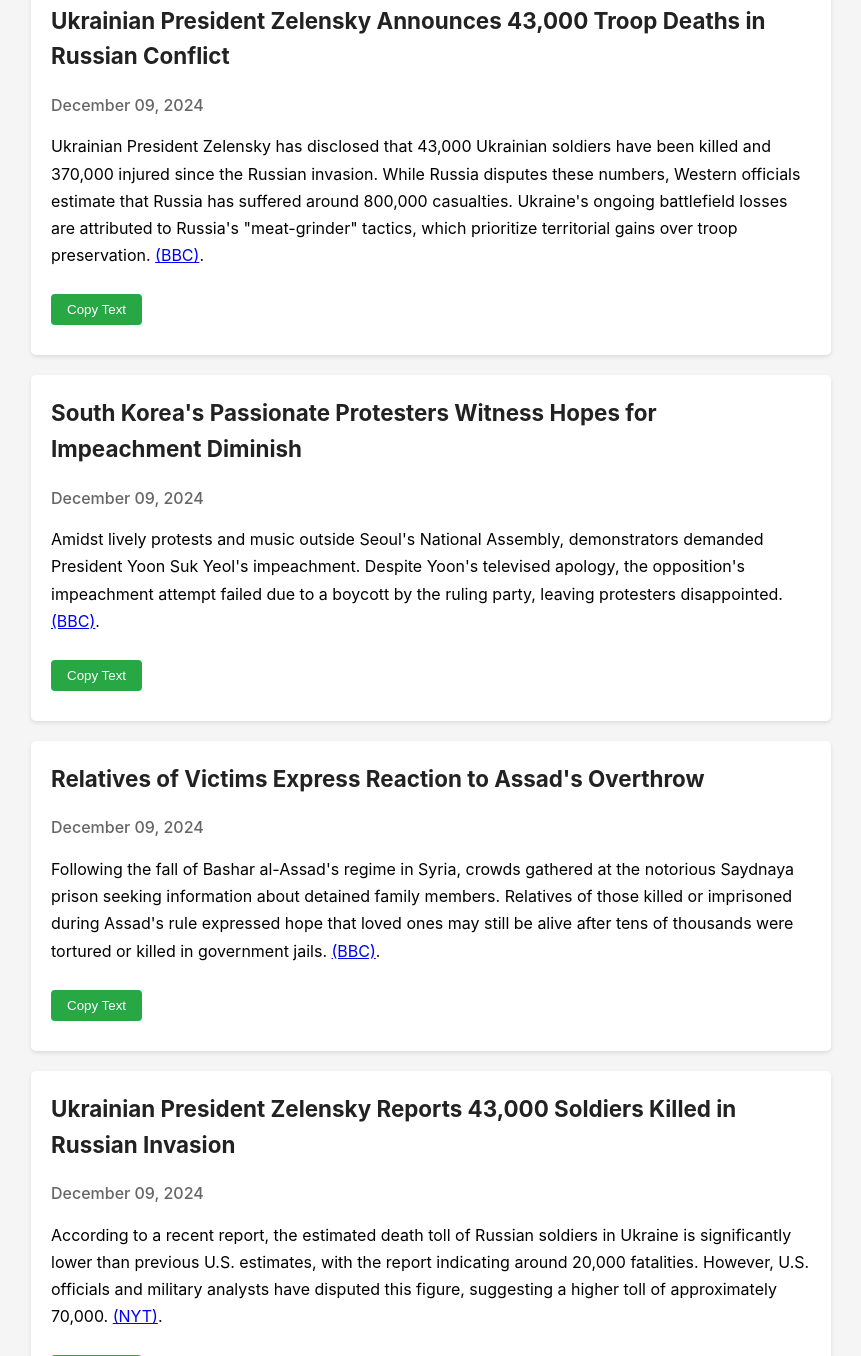
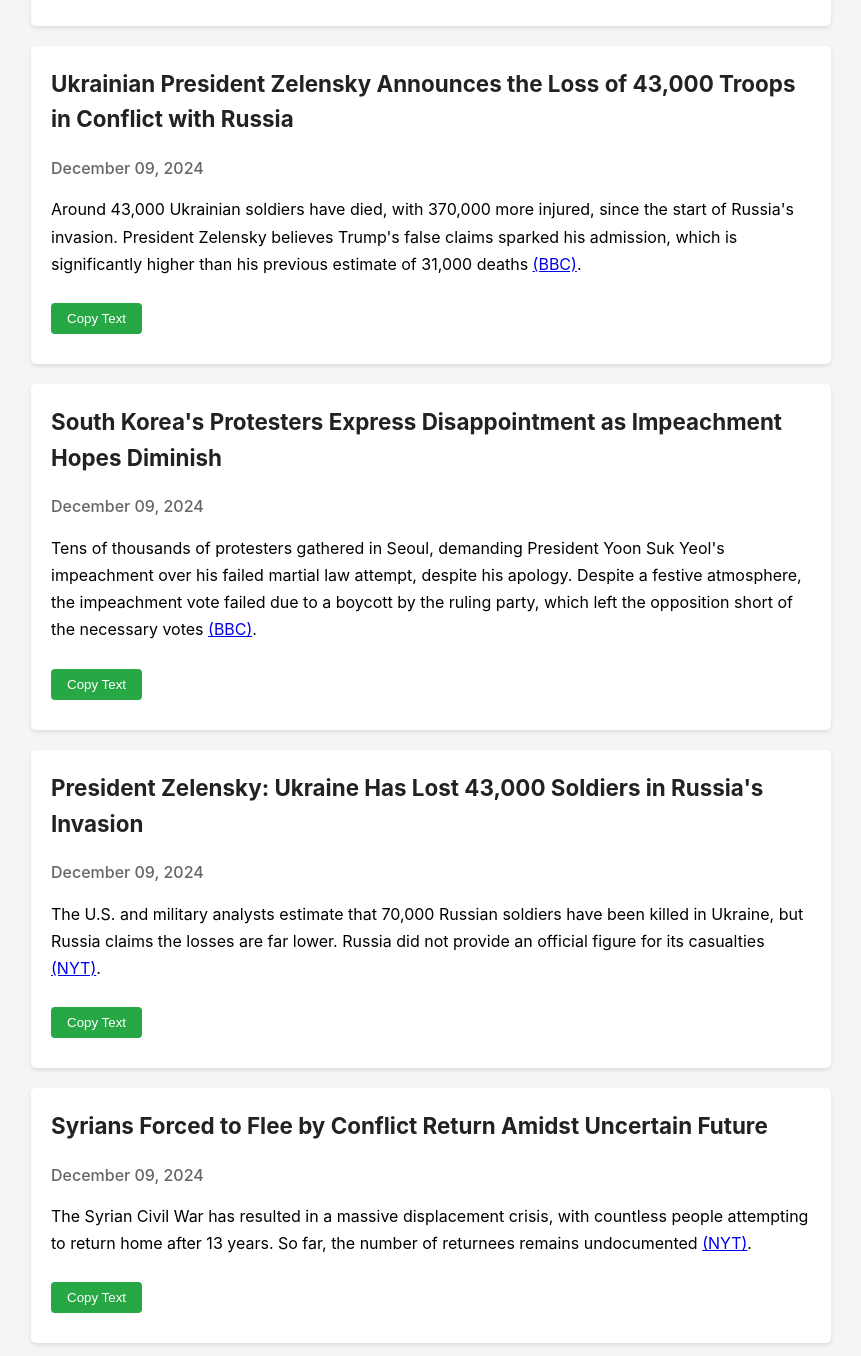
Before and after one commit to wu3089/news_tracker, a plain HTML site: page index.html in a window 1280 px wide. Shown: the part 1444-2800 px from the top of the page, without its empty margins (209-1070 px from the left). Drawn offline with Linux system fonts and the light colour scheme.

Commit message:
some changes

```diff
--- a/conflict_news.json
+++ b/conflict_news.json
@@ -2,63 +2,63 @@
   {
     "title": "Israel and Lebanon's Hezbollah start a ceasefire after nearly 14 months of fighting",
     "date_str": "December 09, 2024",
-    "summary": "After 14 months of fighting, Israel approved a US-brokered ceasefire agreement with Lebanon's Hezbollah group, ending hostilities linked to the Gaza Strip war. Israeli Prime Minister Benjamin Netanyahu accepted the deal, while displaced Lebanese families celebrated and prepared to return home.",
+    "summary": "Israel approved a ceasefire with Lebanon's Hezbollah on Tuesday, ending 14 months of fighting. Displaced Lebanese families celebrated the ceasefire, while displaced Israelis and relatives of hostages expressed mixed views.",
     "source": "AP",
     "link": "https://apnews.com/article/israel-palestinians-hamas-lebanon-hezbollah-11-26-2024-aa165645d900a3d681ad127e05b0c561"
   },
   {
     "title": "ICC issues arrest warrants for Netanyahu, Hamas officials..",
     "date_str": "December 09, 2024",
-    "summary": "The International Criminal Court has issued arrest warrants for Israeli Prime Minister Benjamin Netanyahu and Hamas officials for alleged crimes against humanity committed during the recent war. Netanyahu has condemned the decision as \"a black day in the history of nations.\"",
+    "summary": "The International Criminal Court issued arrest warrants on Thursday for Israeli Prime Minister Benjamin Netanyahu and top Hamas officials, accusing them of crimes against humanity during the ongoing war that began over a year ago. Israeli Prime Minister Benjamin Netanyahu denounced the arrest warrants as a \"black day\" in history, while the accused Hamas officials have not yet commented.",
     "source": "AP",
     "link": "https://apnews.com/article/icc-israel-hamas-warrants-netanyahu-palestinian-arrest-73c854d072e0a1a41b19b2cb2cdd07fa"
   },
   {
-    "title": "Prison Warden Killed in Car Explosion in Russian-Occupied Ukraine",
+    "title": "Occupied Ukrainian Prison Director Murdered in Vehicle Explosion",
     "date_str": "December 09, 2024",
-    "summary": "Sergei Yevsyukov, former head of Olenivka Prison in Russian-occupied Ukraine, was killed in a car explosion in Donetsk, sparking suspicions of targeted attacks on pro-Kremlin figures in occupied territories. Russian authorities have opened a criminal investigation, while Ukrainian media reports suggest the blast was equivalent to 100g of TNT.",
+    "summary": "Sergei Yevsyukov, the former head of the Olenivka Prison in Russian-occupied Ukraine, was killed in a car blast in Donetsk. Russian authorities have opened a criminal investigation, while Ukrainian media report that the blast was the latest in a series of attacks targeting pro-Kremlin figures.",
     "source": "BBC",
     "link": "https://www.bbc.com/news/articles/c5y867penn8o"
   },
   {
-    "title": "Relatives of Syrian Victims Express Emotions After Assad's Ousting",
+    "title": "Aftermath of Assad's Overthrow: Bereaved and Incarcerated Families Respond",
     "date_str": "December 09, 2024",
-    "summary": "Following the collapse of Bashar al-Assad's regime, families are searching for missing relatives believed to have been detained and potentially killed in notorious Syrian prisons. Despite official silence on the matter, relatives have expressed hope that their loved ones may still be alive.",
+    "summary": "Following the collapse of Assad's regime, relatives of those killed or imprisoned have gathered at notorious Syrian jails, including Saydnaya prison, seeking news of loved ones who disappeared during the regime's crackdown on dissent. The collapse came after a rebel offensive led by Hayat Tahrir al-Sham (HTS",
     "source": "BBC",
     "link": "https://www.bbc.com/news/videos/cy0n8z7gjxvo"
   },
   {
-    "title": "Ukrainian President Zelensky Announces 43,000 Troop Deaths in Russian Conflict",
+    "title": "Ukrainian President Zelensky Announces the Loss of 43,000 Troops in Conflict with Russia",
     "date_str": "December 09, 2024",
-    "summary": "Ukrainian President Zelensky has disclosed that 43,000 Ukrainian soldiers have been killed and 370,000 injured since the Russian invasion. While Russia disputes these numbers, Western officials estimate that Russia has suffered around 800,000 casualties. Ukraine's ongoing battlefield losses are attributed to Russia's \"meat-grinder\" tactics, which prioritize territorial gains over troop preservation.",
+    "summary": "Around 43,000 Ukrainian soldiers have died, with 370,000 more injured, since the start of Russia's invasion. President Zelensky believes Trump's false claims sparked his admission, which is significantly higher than his previous estimate of 31,000 deaths.",
     "source": "BBC",
     "link": "https://www.bbc.com/news/articles/c5yv75nydy3o"
   },
   {
-    "title": "South Korea's Passionate Protesters Witness Hopes for Impeachment Diminish",
+    "title": "South Korea's Protesters Express Disappointment as Impeachment Hopes Diminish",
     "date_str": "December 09, 2024",
-    "summary": "Amidst lively protests and music outside Seoul's National Assembly, demonstrators demanded President Yoon Suk Yeol's impeachment. Despite Yoon's televised apology, the opposition's impeachment attempt failed due to a boycott by the ruling party, leaving protesters disappointed.",
+    "summary": "Tens of thousands of protesters gathered in Seoul, demanding President Yoon Suk Yeol's impeachment over his failed martial law attempt, despite his apology. Despite a festive atmosphere, the impeachment vote failed due to a boycott by the ruling party, which left the opposition short of the necessary votes.",
     "source": "BBC",
     "link": "https://www.bbc.com/news/articles/cj0rrn7e1qgo"
   },
   {
-    "title": "Relatives of Victims Express Reaction to Assad's Overthrow",
+    "title": "President Zelensky: Ukraine Has Lost 43,000 Soldiers in Russia's Invasion",
     "date_str": "December 09, 2024",
-    "summary": "Following the fall of Bashar al-Assad's regime in Syria, crowds gathered at the notorious Saydnaya prison seeking information about detained family members. Relatives of those killed or imprisoned during Assad's rule expressed hope that loved ones may still be alive after tens of thousands were tortured or killed in government jails.",
-    "source": "BBC",
-    "link": "https://www.bbc.com/news/videos/cy0n8z7gjxvo"
-  },
-  {
-    "title": "Ukrainian President Zelensky Reports 43,000 Soldiers Killed in Russian Invasion",
-    "date_str": "December 09, 2024",
-    "summary": "According to a recent report, the estimated death toll of Russian soldiers in Ukraine is significantly lower than previous U.S. estimates, with the report indicating around 20,000 fatalities. However, U.S. officials and military analysts have disputed this figure, suggesting a higher toll of approximately 70,000.",
+    "summary": "The U.S. and military analysts estimate that 70,000 Russian soldiers have been killed in Ukraine, but Russia claims the losses are far lower. Russia did not provide an official figure for its casualties.",
     "source": "NYT",
     "link": "https://www.nytimes.com/2024/12/08/world/europe/ukrainian-war-dead.html"
   },
   {
-    "title": "Amid Turmoil in Syria, Turkish Forces Engage U.S.-Allied Troops",
+    "title": "Syrians Forced to Flee by Conflict Return Amidst Uncertain Future",
     "date_str": "December 09, 2024",
-    "summary": "Turkish-backed rebels clashed with Kurdish forces in northern Syria, potentially escalating tensions between the U.S. and Turkey, who are supporting opposing factions in the conflict. Officials from both countries have not yet commented on the situation. The clash highlights the complex and volatile nature of the ongoing conflict in Syria.",
+    "summary": "The Syrian Civil War has resulted in a massive displacement crisis, with countless people attempting to return home after 13 years. So far, the number of returnees remains undocumented.",
+    "source": "NYT",
+    "link": "https://www.nytimes.com/2024/12/09/world/middleeast/syria-displaced.html"
+  },
+  {
+    "title": "Turkish Forces Engage U.S.-Supported Rebel Groups Amidst Syrian Instability",
+    "date_str": "December 09, 2024",
+    "summary": "Turkish-backed rebels clashed with U.S.-backed Kurdish forces in northern Syria, resulting in an armed conflict between proxies of NATO allies. No official responses from relevant parties have been reported.",
     "source": "NYT",
     "link": "https://www.nytimes.com/2024/12/08/world/middleeast/syria-turkey-kurds.html"
   }
--- a/index.html
+++ b/index.html
@@ -256,7 +256,7 @@
                     <h2>${article.title}</h2>
                     <div class="date">${article.date_str}</div>
                     <div class="summary">
-                        ${article.summary} ${article.link ?
+                        ${article.summary.replace(/\.$/, '')} ${article.link ?
                             `<a href="${article.link}" target="_blank">(${article.source})</a>.` :
                             `(${article.source}).`}
                     </div>
```
Also changed, not shown: 2 other files.
